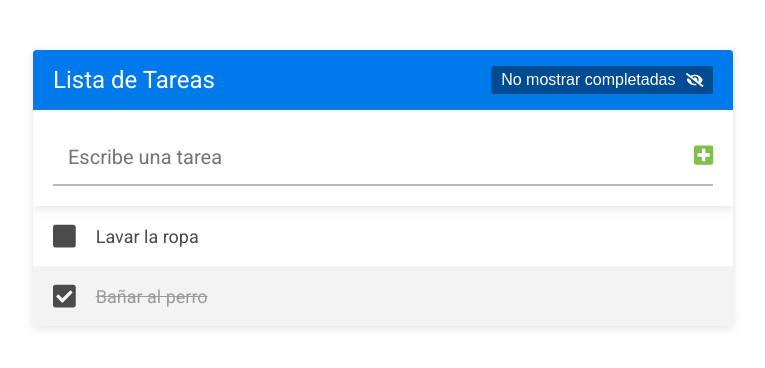
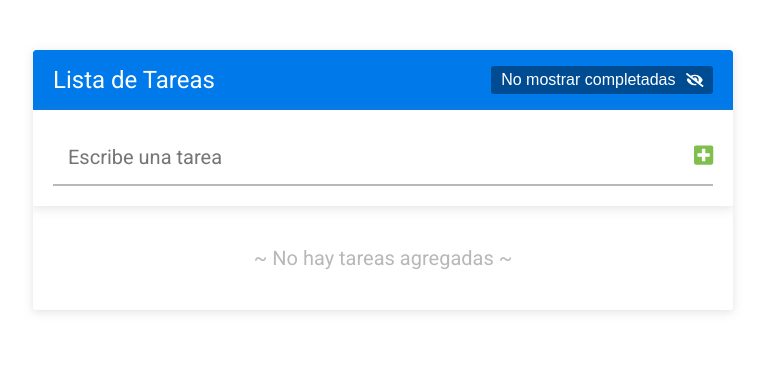
Before and after one commit to rvaldez20/app-lista-tarea-cfm, a React (Create React App) app: page / in a window 1280 px wide. Shown: the top 368 px of the page, without its empty margins (257-1022 px from the left). Built offline with nearby package versions, Linux system fonts and the light colour scheme.

Commit message:
Se agrega la funcionalidad de guardar en localStorage las tares y el estado para ver o no las completadas

```diff
--- a/src/App.css
+++ b/src/App.css
@@ -176,7 +176,7 @@
 	border-radius: 3px;
 }
 
-.tachado {
+.tachados {
 	text-decoration: line-through;
 	color: #9b9b9b;
 }
--- a/src/App.js
+++ b/src/App.js
@@ -1,4 +1,4 @@
-import React, {useState} from 'react';
+import React, {useState, useEffect} from 'react';
 import './App.css';
 
 import Header from './componentes/Header';
@@ -7,24 +7,47 @@
 
 const App = () => {
 
-	// Se define el Estado para as tareas
-	const [tareas, cambiarTareas] = useState([
-		{
-			id: 1,
-			texto: 'Lavar la ropa',
-			completada: false
-		},
-		{
-			id: 2,
-			texto: 'Bañar al perro',
-			completada: true
-		}
-	]);
+	//MI LOGICA -obtenemos los datos que tenemos guardados en localstorage, si no hay datos es un array vacio
+	// let tareasGuardadas = localStorage.getItem('tareas');
+	// if (tareasGuardadas === null) {
+	// 	tareasGuardadas = [];
+	// } else {
+	// 	tareasGuardadas = JSON.parse(localStorage.getItem('tareas'));
+	// }
+
+	/* ++++++++++++++++ useEstat y useEffect para as tareas ++++++++++++++++ */
+
+	//obtenemos los datos que tenemos guardados en localstorage, si no hay sera []
+	const tareasGuardadas = localStorage.getItem('tareas') ? JSON.parse(localStorage.getItem('tareas')) : [];
+
+	// Se define el Estado para as tareas   localStorage.getItem('tareas')
+	const [tareas, cambiarTareas] = useState(tareasGuardadas);
+	// console.log(tareas);
+
+	// definimos el useEffect para guardar el estado de las tareas en localstorage
+	useEffect(() => {
+		localStorage.setItem('tareas', JSON.stringify(tareas));
+	},[tareas]);
+
+
+	/* +++++++++++++ useEstat y useEffect para ver o no completadas +++++++++++++ */
+
+	// Accedemos al localstorage y comprobar si mostrarCompletadas es null
+	let configMostrarCompletadas = '';
+	if (localStorage.getItem('mostrarCompletadas') === null) {
+		configMostrarCompletadas = true;
+	} else {
+		configMostrarCompletadas = localStorage.getItem('mostrarCompletadas') === 'true';
+	}
 
 	// se define el state para mostrar | ocultar las tareas Completadas
-	const [mostrarCompletadas, cambiarmostrarCompletadas] = useState(true);
+	const [mostrarCompletadas, cambiarmostrarCompletadas] = useState(configMostrarCompletadas);
 
-	// console.log(tareas);
+	// definimos el useEffect para guardar el estado del boton ocultar y mostrar completadas
+	useEffect(() => {
+		localStorage.setItem('mostrarCompletadas', mostrarCompletadas.toString());
+	},[mostrarCompletadas]);
+
 
   	return (
 		<div className="contenedor">
```
